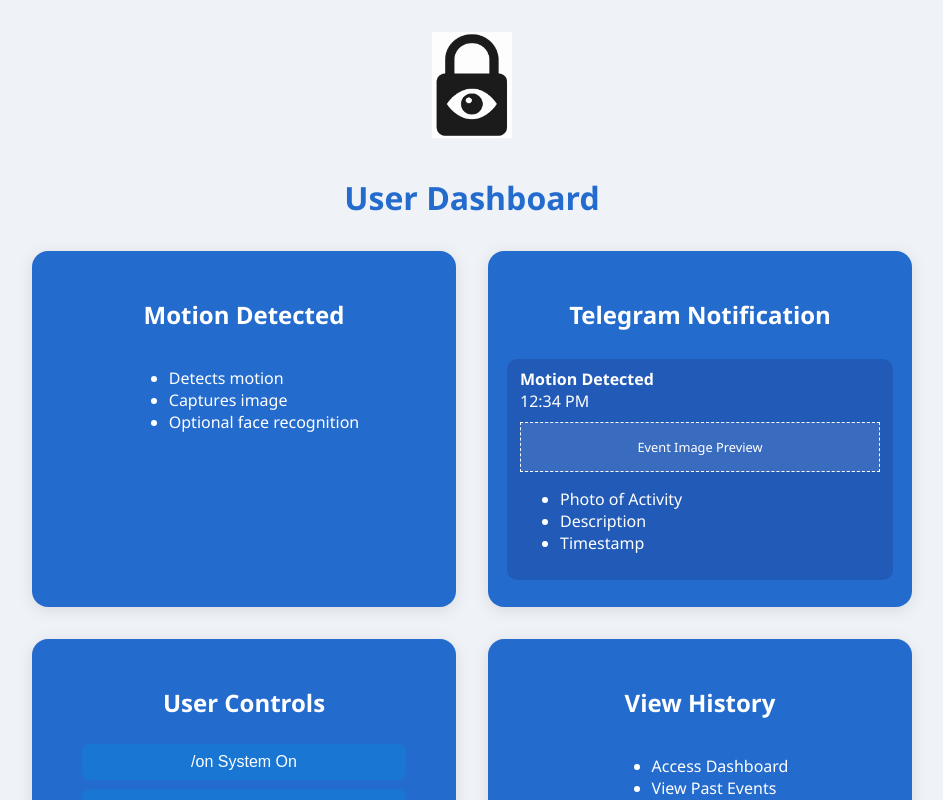
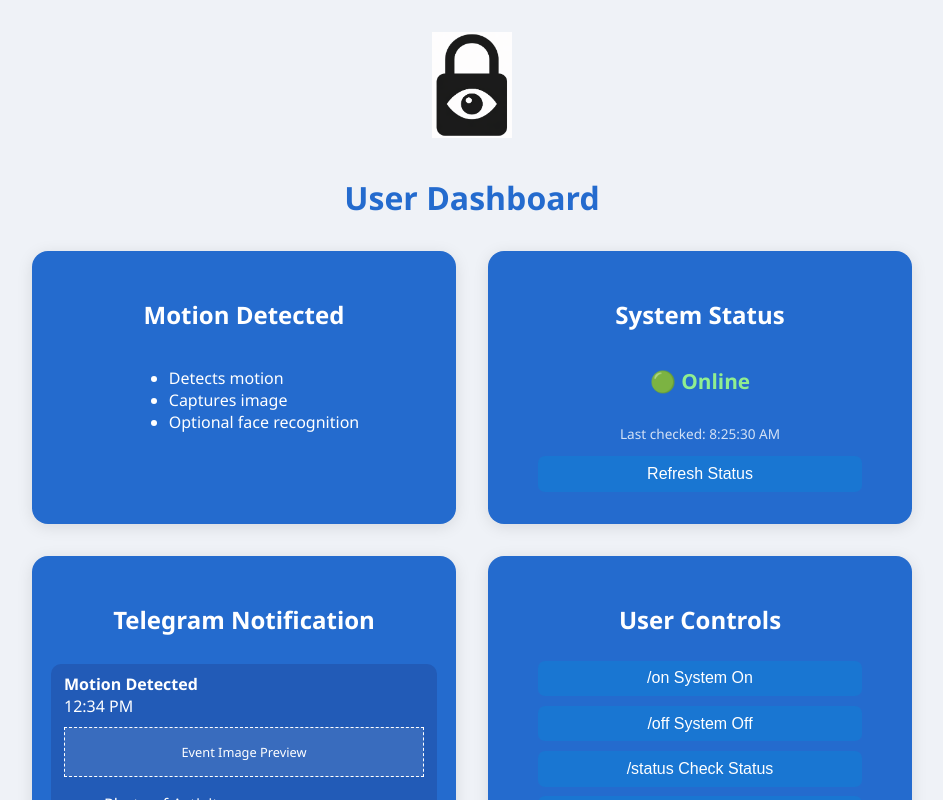
Before and after one commit to TokeDit/3.-semester-Projekt-JABLST, a Vue app in the folder FrontEnd/SikkerhedsFrontEnd/: page /dashboard in a window 1280 px wide. Shown: the top 800 px of the page, without its empty margins (168-1111 px from the left). Built offline with nearby package versions, Linux system fonts and the light colour scheme; no server answers; sample sign-in values are in the browser's storage.

Commit message:
Added_Get_Status

```diff
--- a/FrontEnd/SikkerhedsFrontEnd/src/components/Dashboard.vue
+++ b/FrontEnd/SikkerhedsFrontEnd/src/components/Dashboard.vue
@@ -7,6 +7,8 @@
     <h1>User Dashboard</h1>
 
     <div class="dashboard-grid">
+
+      <!-- SECTION: Motion Detection Overview -->
       <section class="dashboard-section">
         <h2>Motion Detected</h2>
         <ul>
@@ -16,6 +18,26 @@
         </ul>
       </section>
 
+      <!-- SECTION: System Status (NEWLY ADDED) -->
+      <section class="dashboard-section">
+        <h2>System Status</h2>
+
+        <!-- Dynamic status indicator -->
+        <div class="status-indicator">
+          <!-- statusClass and statusText come from Vue component data/computed -->
+          <span :class="statusClass">{{ statusText }}</span>
+        </div>
+
+        <!-- Last time the system status was checked -->
+        <p class="status-time">Last checked: {{ lastChecked }}</p>
+
+        <!-- Button to refresh system status -->
+        <button class="control-btn" @click="checkStatus">
+          Refresh Status
+        </button>
+      </section>
+
+      <!-- SECTION: Telegram Notification Preview -->
       <section class="dashboard-section">
         <h2>Telegram Notification</h2>
         <div class="phone">
@@ -32,6 +54,7 @@
         </div>
       </section>
 
+      <!-- SECTION: User Controls -->
       <section class="dashboard-section">
         <h2>User Controls</h2>
         <button class="control-btn" @click="onControl('/on')">/on System On</button>
@@ -40,6 +63,7 @@
         <button class="control-btn" @click="onControl('/help')">/help Get Commands</button>
       </section>
 
+      <!-- SECTION: History -->
       <section class="dashboard-section">
         <h2>View History</h2>
         <ul>
@@ -47,16 +71,50 @@
           <li>View Past Events</li>
         </ul>
       </section>
+
     </div>
   </div>
 </template>
 
 <script setup>
-// NO IMPORT FOR THE LOGO HERE.
-// By leaving this empty, Vite won't try to "resolve" the file.
-function onControl(cmd) {
-  alert(`Command sent: ${cmd}`);
+import { ref, onMounted } from 'vue'
+
+// --- Status state ---
+const status = ref('unknown')   // 'online' | 'offline' | 'unknown'
+const lastChecked = ref('Never')
+
+const statusText = ref('Checking...')
+const statusClass = ref('status-unknown')
+
+// --- Mock API call (swap this for real fetch later) ---
+async function checkStatus() {
+  statusText.value = 'Checking...'
+  statusClass.value = 'status-unknown'
+
+  try {
+    // MOCK — replace this with real API call when backend is ready:
+    // const res = await fetch('https://your-api.com/api/status')
+    // const data = await res.json()
+    // status.value = data.status
+
+    // Simulated response:
+    await new Promise(resolve => setTimeout(resolve, 800)) // fake delay
+    status.value = 'online' // change to 'offline' to test
+
+    statusText.value = status.value === 'online' ? '🟢 Online' : '🔴 Offline'
+    statusClass.value = status.value === 'online' ? 'status-online' : 'status-offline'
+    lastChecked.value = new Date().toLocaleTimeString()
+
+  } catch (err) {
+    statusText.value = '⚠️ Could not reach system'
+    statusClass.value = 'status-unknown'
+  }
 }
+
+// Check status when dashboard loads
+onMounted(() => {
+  checkStatus()
+})
 </script>
 
 <style scoped>
@@ -127,4 +185,17 @@ h1 {
   width: 90%;
   cursor: pointer;
 }
+.status-indicator {
+  margin: 1rem 0;
+  font-size: 1.3rem;
+  font-weight: bold;
+}
+.status-online { color: #90EE90; }
+.status-offline { color: #ff8a8a; }
+.status-unknown { color: #FFD700; }
+.status-time {
+  font-size: 0.85rem;
+  opacity: 0.8;
+  margin-bottom: 0.5rem;
+}
 </style>
```
Also changed, not shown: 1 other file (tests, documents, lock files or other folders).
